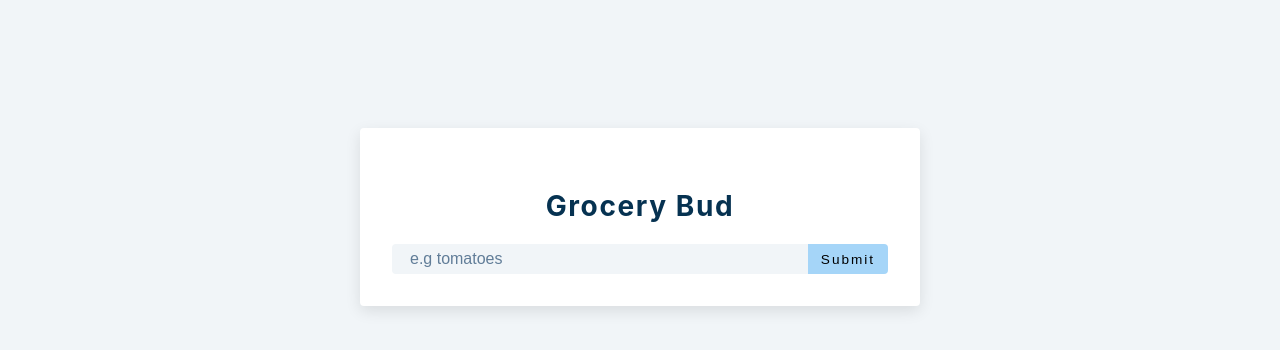
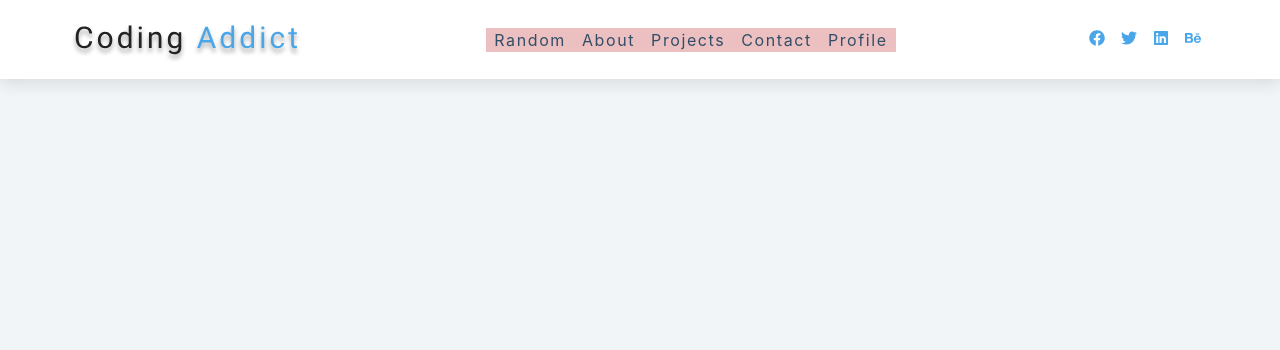
Before and after one commit to Densitty/reactilist, a React (Create React App) app: page / in a window 1280 px wide. Shown: the top 350 px of the page. Built offline with nearby package versions, Linux system fonts and the light colour scheme.

Commit message:
creating a navbar

```diff
--- a/src/Alert.js
+++ /dev/null
@@ -1,14 +0,0 @@
-import React, { useEffect } from "react";
-
-const Alert = ({ msg, type, alert, list }) => {
-  useEffect(() => {
-    const timer = setTimeout(() => {
-      alert();
-    }, 2000);
-    return () => clearTimeout(timer);
-    /* passing the list as a dependency such that whenever an alert pops up, each alert will be 2secs before, even if another alert comes up before the previous alert finished displaying on the screen */
-  }, [list]);
-  return <p className={`alert alert-${type}`}>{msg}</p>;
-};
-
-export default Alert;
--- a/src/App.js
+++ b/src/App.js
@@ -1,133 +1,10 @@
-import React, { useState, useEffect } from "react";
-import List from "./List";
-import Alert from "./Alert";
-
-const defaultAlert = {
-  show: false,
-  msg: "",
-  type: ``,
-};
-
-const getItemsFromLS = () => {
-  let list = localStorage.getItem("list");
-
-  if (list) {
-    return JSON.parse(localStorage.getItem("list"));
-  } else {
-    return [];
-  }
-};
-
+import React from "react";
+import Navbar from "./Navbar";
 function App() {
-  const [name, setName] = useState("");
-  const [list, setList] = useState(getItemsFromLS);
-  const [isEditing, setIsEditing] = useState(false);
-  const [editID, setEditID] = useState(null);
-  const [alert, setAlert] = useState(defaultAlert);
-
-  const handleSubmit = (e) => {
-    e.preventDefault();
-
-    if (!name) {
-      showAlert(true, "danger", "please input a value for your item");
-    } else if (name && isEditing) {
-      /* if there is a name and the btn is eidt, edit the selected item */
-
-      /* set the list to loop through the list item */
-      setList(
-        list.map((item) => {
-          // console.log(item);
-          if (item.id === editID) {
-            return { ...item, title: name };
-          }
-          return item;
-        })
-      );
-
-      setName("");
-      setEditID(null);
-      setIsEditing(false);
-      showAlert(true, "success", "item has been successfully edited");
-    } else {
-      /* if there is a name and the btn is submit add item to list */
-      const newItem = {
-        id: new Date().getTime().toString(),
-        title: name,
-      };
-      const newList = [...list];
-      // console.log(list);
-      newList.push(newItem);
-      setList(newList);
-      showAlert(true, "success", "item has been successfully added");
-      setName("");
-    }
-  };
-
-  const showAlert = (show = false, type = "", msg = "") => {
-    setAlert({ show, type, msg });
-  };
-
-  const clearList = () => {
-    showAlert(true, "danger", "you now have an empty list");
-    setList([]);
-  };
-
-  const removeItem = (id) => {
-    showAlert(true, "danger", "item removed from list");
-
-    const itemIndex = list.findIndex((item) => {
-      return item.id === id;
-    });
-
-    const newList = [...list];
-    newList.splice(itemIndex, 1);
-    setList(newList);
-  };
-
-  const editItem = (id) => {
-    const item = list.find((item) => {
-      return item.id === id;
-    });
-
-    setIsEditing(true);
-    setEditID(id);
-    setName(item.title);
-    // console.log(item);
-  };
-
-  useEffect(() => {
-    localStorage.setItem("list", JSON.stringify(list));
-  }, [list]);
-
   return (
-    <section className="section-center">
-      <div className="grocery-container">
-        <form action="" className="grocery-form" onSubmit={handleSubmit}>
-          {alert.show && <Alert {...alert} alert={showAlert} list={list} />}
-          <h3>grocery bud</h3>
-          <div className="form-control">
-            <input
-              type="text"
-              className="grocery"
-              placeholder="e.g tomatoes"
-              value={name}
-              onChange={(e) => setName(e.target.value)}
-            />
-            <button type="submit" className="submit-btn">
-              {isEditing ? "edit" : "submit"}
-            </button>
-          </div>
-        </form>
-        {list.length > 0 && (
-          <div className="grocery-container">
-            <List items={list} removeItem={removeItem} editItem={editItem} />
-            <button className="clear-btn" onClick={clearList}>
-              clear items
-            </button>
-          </div>
-        )}
-      </div>
-    </section>
+    <>
+      <Navbar />
+    </>
   );
 }
 
--- /dev/null
+++ b/src/Navbar.js
@@ -0,0 +1,63 @@
+import React, { useState, useRef, useEffect } from "react";
+import { FaBars, FaTwitter } from "react-icons/fa";
+import { links, social } from "./data";
+import logo from "./logo.svg";
+
+const Navbar = () => {
+  const [showLinks, setShowLinks] = useState(false);
+  // to dynamically set the height of the div holding the links
+  const linksContainerRef = useRef(null);
+  const linksRef = useRef(null);
+
+  useEffect(() => {
+    const linksHeight = linksRef.current.getBoundingClientRect().height;
+    console.log("height of the link div is: " + linksHeight);
+
+    if (showLinks) {
+      linksContainerRef.current.style.height = `${linksHeight}px`;
+    } else {
+      linksContainerRef.current.style.height = "0px";
+    }
+  }, [showLinks]);
+
+  return (
+    <nav>
+      <div className="nav-center">
+        <div className="nav-header">
+          <img src={logo} alt="logo" />
+          <button
+            className="nav-toggle"
+            onClick={() => setShowLinks(!showLinks)}
+          >
+            <FaBars />
+          </button>
+        </div>
+
+        <div className="links-container" ref={linksContainerRef}>
+          <ul className="links" ref={linksRef}>
+            {links.map((link) => {
+              return (
+                <li key={link.id}>
+                  <a href={link.url}>{link.text}</a>
+                </li>
+              );
+            })}
+          </ul>
+        </div>
+
+        <ul className="social-icons">
+          {social.map((socialLink) => {
+            const { id, url, icon } = socialLink;
+            return (
+              <li key={id}>
+                <a href={url}>{icon}</a>
+              </li>
+            );
+          })}
+        </ul>
+      </div>
+    </nav>
+  );
+};
+
+export default Navbar;
--- /dev/null
+++ b/src/data.js
@@ -0,0 +1,52 @@
+import React from 'react'
+import { FaBehance, FaFacebook, FaLinkedin, FaTwitter } from 'react-icons/fa'
+export const links = [
+  {
+    id: 1,
+    url: '/',
+    text: 'random',
+  },
+  {
+    id: 2,
+    url: '/about',
+    text: 'about',
+  },
+  {
+    id: 3,
+    url: '/projects',
+    text: 'projects',
+  },
+  {
+    id: 4,
+    url: '/contact',
+    text: 'contact',
+  },
+  {
+    id: 5,
+    url: '/profile',
+    text: 'profile',
+  },
+]
+
+export const social = [
+  {
+    id: 1,
+    url: 'https://www.twitter.com',
+    icon: <FaFacebook />,
+  },
+  {
+    id: 2,
+    url: 'https://www.twitter.com',
+    icon: <FaTwitter />,
+  },
+  {
+    id: 3,
+    url: 'https://www.twitter.com',
+    icon: <FaLinkedin />,
+  },
+  {
+    id: 4,
+    url: 'https://www.twitter.com',
+    icon: <FaBehance />,
+  },
+]
--- a/src/index.css
+++ b/src/index.css
@@ -136,213 +136,135 @@ p {
   }
 }
 
-.btn {
-  text-transform: uppercase;
-  background: transparent;
-  color: var(--clr-black);
-  padding: 0.375rem 0.75rem;
-  letter-spacing: var(--spacing);
-  display: inline-block;
-  transition: var(--transition);
-  font-size: 0.875rem;
-  border: 2px solid var(--clr-black);
-  cursor: pointer;
-  box-shadow: 0 1px 3px rgba(0, 0, 0, 0.2);
-  border-radius: var(--radius);
-}
-
-.btn:hover {
-  color: var(--clr-white);
-  background: var(--clr-black);
-}
+/*  global classes */
 
 /* section */
 .section {
-  padding: 5rem 0;
-}
-
-.section-center {
   width: 90vw;
   margin: 0 auto;
-  max-width: 35rem;
-  margin-top: 8rem;
+  max-width: var(--max-width);
 }
 
 @media screen and (min-width: 992px) {
-  .section-center {
+  .section {
     width: 95vw;
   }
 }
 
-main {
-  min-height: 100vh;
-  display: grid;
-  place-items: center;
+/*
+===============
+Navbar
+===============
+*/
+nav {
+  background: var(--clr-white);
+  box-shadow: var(--light-shadow);
 }
 
-/*
-===============
-Grocery List
-===============
-*/
-.section-center {
-  background: var(--clr-white);
-  border-radius: var(--radius);
-  box-shadow: var(--light-shadow);
-  transition: var(--transition);
-  padding: 2rem;
-}
-
-.section-center:hover {
-  box-shadow: var(--dark-shadow);
-}
-
-.alert {
-  margin-bottom: 1rem;
-  height: 1.25rem;
-  display: grid;
-  align-items: center;
-  text-align: center;
-  font-size: 0.7rem;
-  border-radius: 0.25rem;
-  letter-spacing: var(--spacing);
-  text-transform: capitalize;
-}
-
-.alert-danger {
-  color: #721c24;
-  background: #f8d7da;
-}
-
-.alert-success {
-  color: #155724;
-  background: #d4edda;
-}
-
-.grocery-form h3 {
-  color: var(--clr-primary-1);
-  margin-bottom: 1.5rem;
-  text-align: center;
-}
-
-.form-control {
-  display: flex;
-  justify-content: center;
-}
-
-.grocery {
-  padding: 0.25rem;
-  padding-left: 1rem;
-  background: var(--clr-grey-10);
-  border-top-left-radius: var(--radius);
-  border-bottom-left-radius: var(--radius);
-  border-color: transparent;
-  font-size: 1rem;
-  flex: 1 0 auto;
-  color: var(--clr-grey-5);
-}
-
-.grocery::placeholder {
-  font-family: var(--ff-secondary);
-  color: var(--clr-grey-5);
-}
-
-.submit-btn {
-  background: var(--clr-primary-8);
-  border-color: transparent;
-  flex: 0 0 5rem;
-  display: grid;
-  align-items: center;
-  padding: 0.25rem;
-  text-transform: capitalize;
-  letter-spacing: 2px;
-  border-top-right-radius: var(--radius);
-  border-bottom-right-radius: var(--radius);
-  cursor: pointer;
-  content: var(--clr-primary-5);
-  transition: var(--transition);
-  font-size: 0.85rem;
-}
-
-.submit-btn:hover {
-  background: var(--clr-primary-5);
-  color: var(--clr-white);
-}
-
-.grocery-container {
-  margin-top: 2rem;
-}
-
-.grocery-item {
+.nav-header {
   display: flex;
   align-items: center;
   justify-content: space-between;
-  margin-bottom: 0.5rem;
-  transition: var(--transition);
-  padding: 0.25rem 1rem;
-  border-radius: var(--radius);
-  text-transform: capitalize;
+  padding: 1rem;
 }
 
-.grocery-item:hover {
-  color: var(--clr-grey-5);
-  background: var(--clr-grey-10);
+.nav-toggle {
+  font-size: 1.5rem;
+  color: var(--clr-primary-5);
+  background: transparent;
+  border-color: transparent;
+  transition: var(--transition);
+  cursor: pointer;
 }
 
-.grocery-item:hover .title {
-  color: var(--clr-grey-5);
+.nav-toggle:hover {
+  color: var(--clr-primary-1);
+  transform: rotate(90deg);
 }
 
-.title {
-  margin-bottom: 0;
-  color: var(--clr-grey-1);
-  letter-spacing: 2px;
+.logo {
+  height: 40px;
+}
+
+.links a {
+  color: var(--clr-grey-3);
+  font-size: 1rem;
+  text-transform: capitalize;
+  letter-spacing: var(--spacing);
+  display: block;
+  padding: 0.5rem 1rem;
   transition: var(--transition);
 }
 
-.edit-btn,
-.delete-btn {
-  background: transparent;
-  border-color: transparent;
-  cursor: pointer;
-  font-size: 0.7rem;
-  margin: 0 0.15rem;
-  transition: var(--transition);
+.links a:hover {
+  background: var(--clr-primary-8);
+  color: var(--clr-primary-5);
+  padding-left: 1.5rem;
 }
 
-.edit-btn {
-  color: var(--clr-green-light);
+.social-icons {
+  display: none;
 }
 
-.edit-btn:hover {
-  color: var(--clr-green-dark);
+.links-container {
+  height: 0;
+  overflow: hidden;
+  transition: var(--transition);
+  background-color: #ecc0c0;
 }
 
-.delete-btn {
-  color: var(--clr-red-light);
+.show-container {
+  height: 10rem;
 }
 
-.delete-btn:hover {
-  color: var(--clr-red-dark);
+@media screen and (min-width: 800px) {
+  .nav-center {
+    max-width: 1170px;
+    margin: 0 auto;
+    display: flex;
+    align-items: center;
+    justify-content: space-between;
+    padding: 1rem;
+  }
+
+  .nav-header {
+    padding: 0;
+  }
+
+  .nav-toggle {
+    display: none;
+  }
+
+  .links-container {
+    height: auto !important;
+    /* height must be set to this value because of the inline style added in JS which might be 0 when no links are showing */
+  }
+
+  .links {
+    display: flex;
+  }
+
+  .links a {
+    padding: 0;
+    margin: 0 0.5rem;
+  }
+
+  .links a:hover {
+    padding: 0;
+    background: transparent;
+  }
+
+  .social-icons {
+    display: flex;
+  }
+
+  .social-icons a {
+    margin: 0 0.5rem;
+    color: var(--clr-primary-5);
+    transition: var(--transition);
+  }
+
+  .social-icons a:hover {
+    color: var(--clr-primary-7);
+  }
 }
-
-.clear-btn {
-  text-transform: capitalize;
-  width: 10rem;
-  height: 1.5rem;
-  display: grid;
-  align-items: center;
-  background: transparent;
-  border-color: transparent;
-  color: var(--clr-red-light);
-  margin: 0 auto;
-  font-size: 0.85rem;
-  letter-spacing: var(--spacing);
-  cursor: pointer;
-  transition: var(--transition);
-  margin-top: 1.25rem;
-}
-
-.clear-btn:hover {
-  color: var(--clr-red-dark);
-}
```
Also changed, not shown: src/List.js (deleted, +0 -36 lines), src/logo.svg (added).
